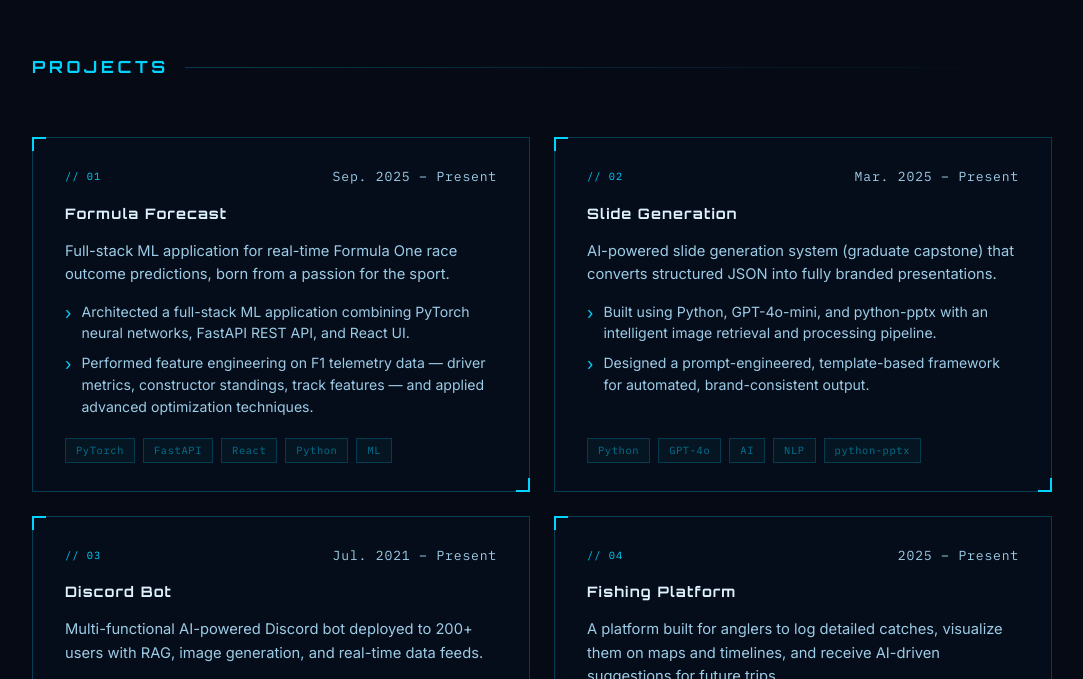
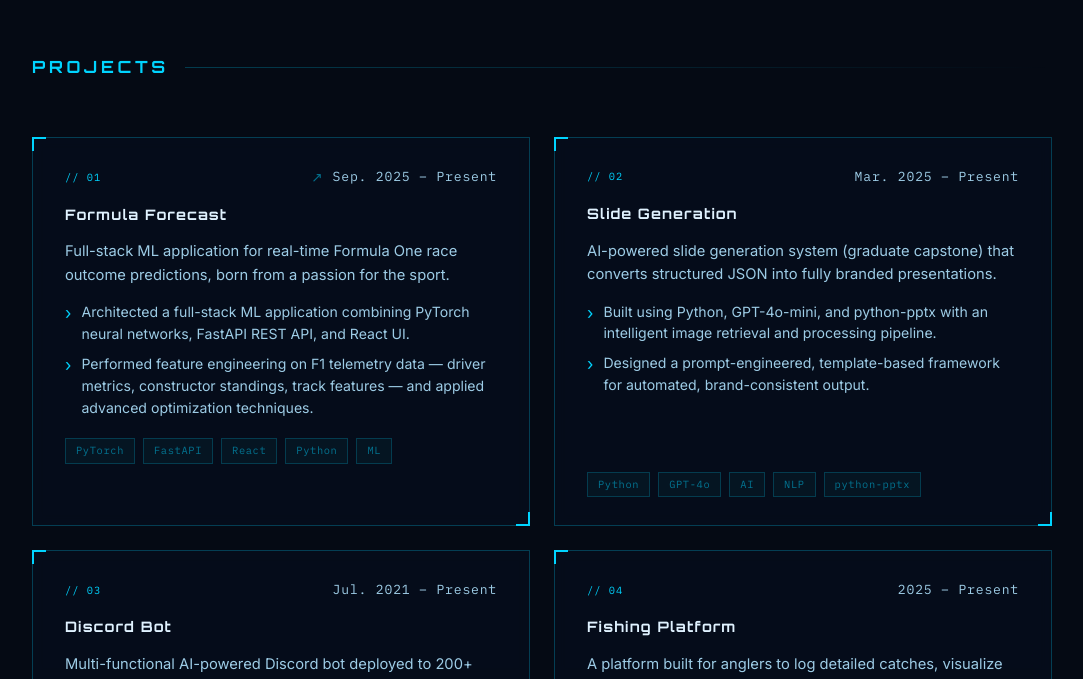
Before and after one commit to NihalErnest89/NihalErnest89.github.io, a React (Vite) app: page / in a window 1280 px wide. Shown: the part 2931-3610 px from the top of the page, without its empty margins (98-1181 px from the left). Built offline with nearby package versions, Linux system fonts and the light colour scheme.

Commit message:
added links to the projects

```diff
--- a/src/components/Projects.css
+++ b/src/components/Projects.css
@@ -19,6 +19,47 @@
   display: flex;
   justify-content: space-between;
   align-items: center;
+}
+
+.project-header-right {
+  display: flex;
+  align-items: center;
+  gap: 10px;
+}
+
+.project-card--linked {
+  cursor: pointer;
+}
+
+.project-card--linked:hover {
+  border-color: rgba(0,212,255,0.6);
+  box-shadow: 0 0 32px var(--accent-glow), inset 0 0 24px rgba(0,212,255,0.04);
+}
+
+.project-link-hint {
+  font-size: 0.85rem;
+  color: var(--accent-dim);
+  transition: color 0.2s;
+}
+
+.project-card--linked:hover .project-link-hint {
+  color: var(--accent);
+}
+
+.project-view-hint {
+  font-family: var(--font-mono);
+  font-size: 0.6rem;
+  letter-spacing: 0.14em;
+  color: var(--accent);
+  opacity: 0;
+  transform: translateY(4px);
+  transition: opacity 0.2s, transform 0.2s;
+  margin-top: 4px;
+}
+
+.project-card--linked:hover .project-view-hint {
+  opacity: 1;
+  transform: translateY(0);
 }
 
 .project-index {
--- a/src/components/Projects.jsx
+++ b/src/components/Projects.jsx
@@ -13,10 +13,15 @@ export default function Projects() {
 
         <div className="projects-grid">
           {projects.map((p, i) => (
-            <div key={i} className="project-card hud-card">
+            <div key={i} className={`project-card hud-card ${p.link ? 'project-card--linked' : ''}`}
+              onClick={() => p.link && window.open(p.link, '_blank', 'noreferrer')}
+            >
               <div className="project-header">
                 <span className="project-index">// {String(i + 1).padStart(2, '0')}</span>
-                <span className="project-period">{p.period}</span>
+                <div className="project-header-right">
+                  {p.link && <span className="project-link-hint">↗</span>}
+                  <span className="project-period">{p.period}</span>
+                </div>
               </div>
               <h3 className="project-name">{p.name}</h3>
               <p className="project-desc">{p.description}</p>
@@ -33,6 +38,7 @@ export default function Projects() {
                   <span key={t} className="tag">{t}</span>
                 ))}
               </div>
+              {p.link && <div className="project-view-hint">VIEW PROJECT ↗</div>}
             </div>
           ))}
         </div>
--- a/src/data/resumeData.js
+++ b/src/data/resumeData.js
@@ -13,7 +13,7 @@ export const resumeData = {
       degree: "M.S. Computer Science",
       school: "University of California, Santa Cruz",
       period: "Sep. 2024 – Mar. 2026",
-      gpa: "3.91",
+      gpa: "3.85",
     },
     {
       degree: "B.S. (Honors) Computer Science",
@@ -62,6 +62,7 @@ export const resumeData = {
   projects: [
     {
       name: "Formula Forecast",
+      link: "https://nihalernest89.github.io/Formula-Forecast/",
       period: "Sep. 2025 – Present",
       description:
         "Full-stack ML application for real-time Formula One race outcome predictions, born from a passion for the sport.",
```
